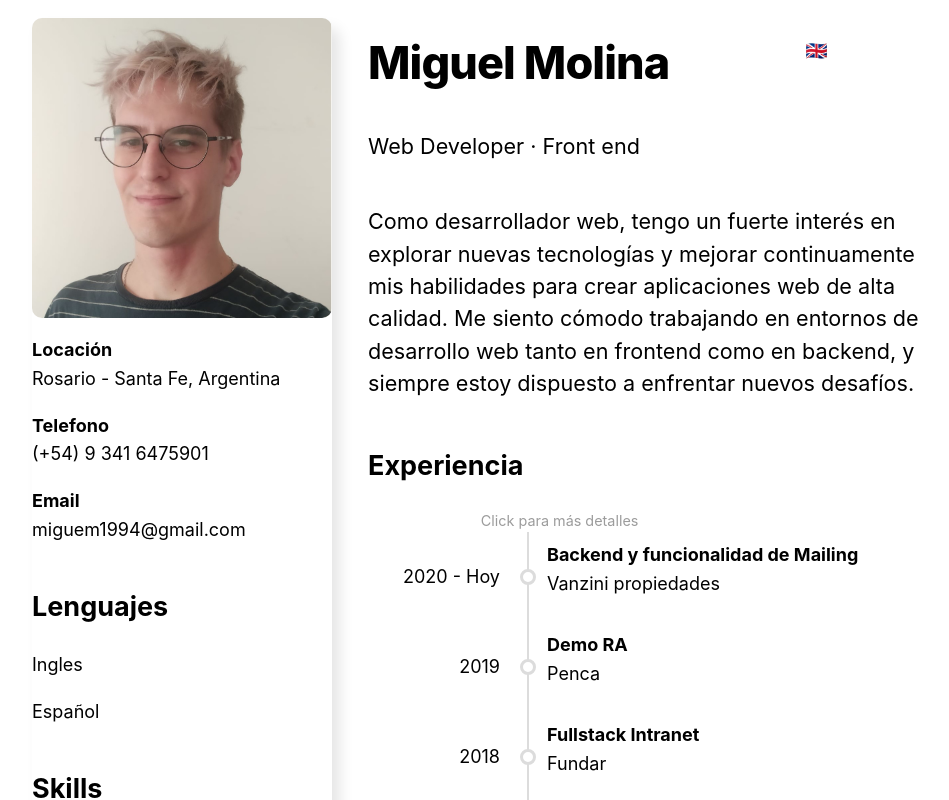
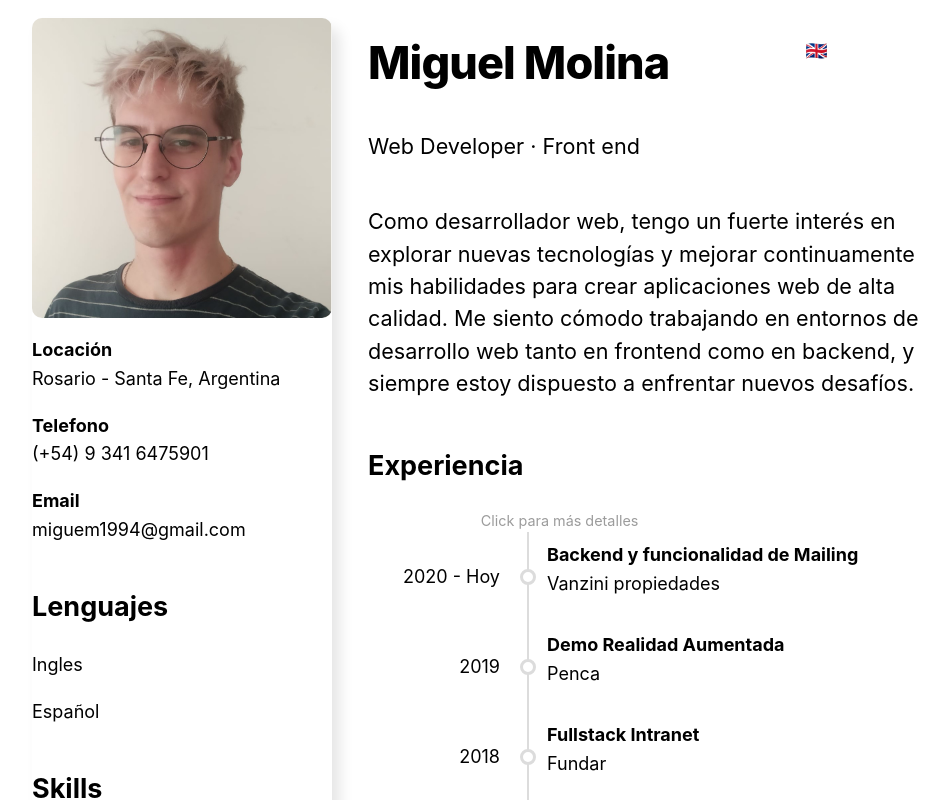
Before and after one commit to MigueM/cv, a Next.js app: page / in a window 1280 px wide. Shown: the top 800 px of the page, without its empty margins (158-1107 px from the left). Built offline with nearby package versions, Linux system fonts and the light colour scheme.

Commit message:
Update data.js

```diff
--- a/components/data.js
+++ b/components/data.js
@@ -72,7 +72,7 @@ export const experience = [
   },
   {
     date: "2019",
-    title: "AR demo",
+    title: "Argumented Reality demo",
     subtitle: "Penca",
     description:
       "As a hobby I like to make argumented reality experiences, a marketing company contacted me to make an app to demostrate diferent interactive models over targets and surfaces.",
@@ -201,7 +201,7 @@ export const experiencia = [
   },
   {
     date: "2019",
-    title: "Demo RA",
+    title: "Demo Realidad Aumentada",
     subtitle: "Penca",
     description:
       "Como hobby me gusta crear experiencias de realidad aumentada, una empresa de marketing me contactó para hacer una aplicación para demostrar diferentes modelos interactivos sobre marcadores y superficies.",
```
